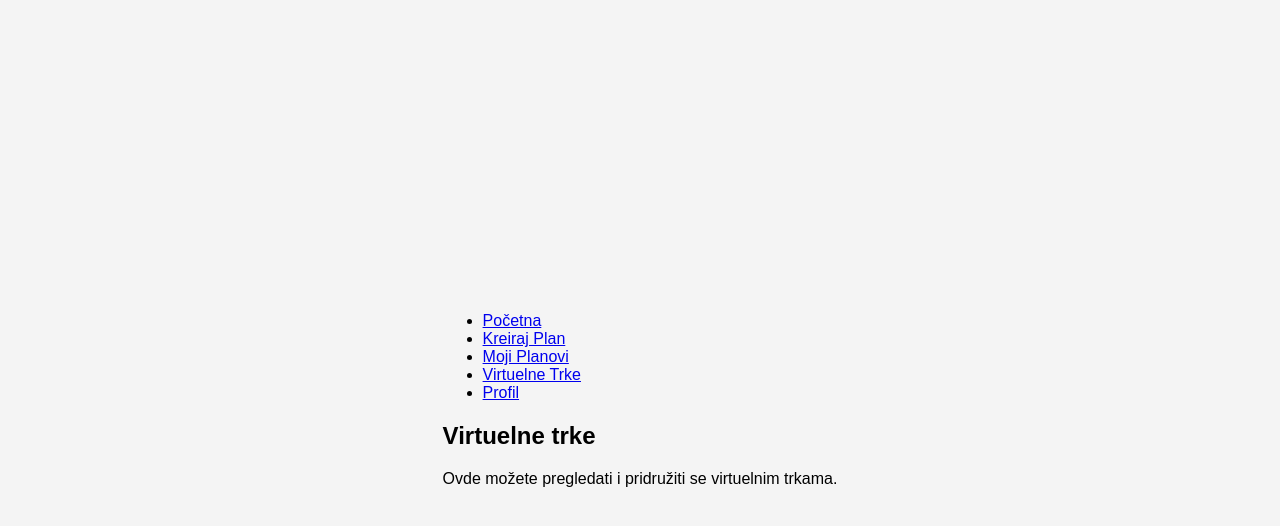
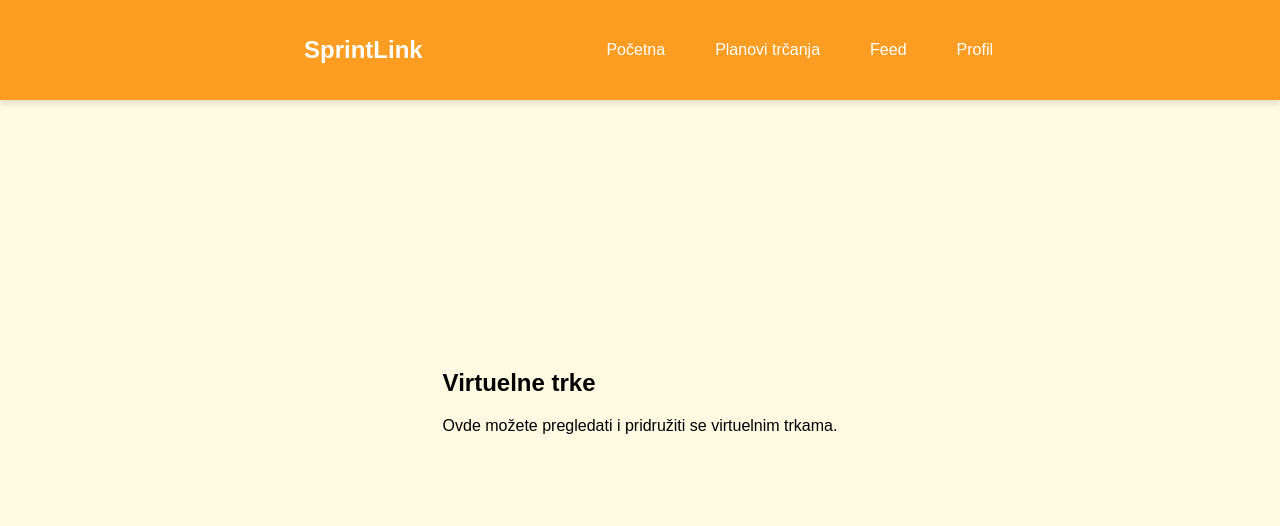
Before and after one commit to elab-development/internet-tehnologije-2024-projekat-partnerizatrcanje_20210349_20210081, a React (Create React App) app: page /races in a window 1280 px wide. Shown: the top 526 px of the page. Built offline with nearby package versions, Linux system fonts and the light colour scheme.

Commit message:
Home Page sada radi, dodat Navbar.css i izmenjen styles-main.css

```diff
--- a/src/App.js
+++ b/src/App.js
@@ -6,8 +6,8 @@ import Profile from "./pages/Profile";
 import CreatePlan from "./pages/CreatePlan";
 import MyPlans from "./pages/MyPlans";
 import Races from "./pages/Races";
-import NavBar from "./components/NavBar";
-import './styles.css';
+import Navbar from "./components/Navbar";
+import './styles/styles-main.css';
 
 function App() {
   return (
@@ -24,7 +24,7 @@ function App() {
           path="/home"
           element={
             <>
-              <NavBar />
+              <Navbar />
               <Home />
             </>
           }
@@ -33,7 +33,7 @@ function App() {
           path="/profile"
           element={
             <>
-              <NavBar />
+              <Navbar />
               <Profile />
             </>
           }
@@ -42,7 +42,7 @@ function App() {
           path="/create-plan"
           element={
             <>
-              <NavBar />
+              <Navbar />
               <CreatePlan />
             </>
           }
@@ -51,7 +51,7 @@ function App() {
           path="/my-plans"
           element={
             <>
-              <NavBar />
+              <Navbar />
               <MyPlans />
             </>
           }
@@ -60,7 +60,7 @@ function App() {
           path="/races"
           element={
             <>
-              <NavBar />
+              <Navbar />
               <Races />
             </>
           }
--- a/src/components/CommentSection.js
+++ b/src/components/CommentSection.js
@@ -0,0 +1,5 @@
+const CommentSection = () => {
+    return <div>Komentari</div>;
+  };
+
+  export default CommentSection;
--- a/src/components/Feed.js
+++ b/src/components/Feed.js
@@ -0,0 +1,12 @@
+import React from 'react';
+
+const Feed = () => {
+  return (
+    <div>
+      <h2>Feed</h2>
+      <p>Ovo je sekcija za feed.</p>
+    </div>
+  );
+};
+
+export default Feed;
--- a/src/components/NavBar.js
+++ b/src/components/NavBar.js
@@ -1,18 +1,21 @@
-import React from "react";
-import { Link } from "react-router-dom";
+import React from 'react';
+import { Link } from 'react-router-dom';
+import './Navbar.css'; // Uvezi CSS fajl za stilizaciju
 
-const NavBar = () => {
+const Navbar = () => {
   return (
     <nav className="navbar">
-      <ul>
-        <li><Link to="/home">Početna</Link></li>
-        <li><Link to="/create-plan">Kreiraj Plan</Link></li>
-        <li><Link to="/my-plans">Moji Planovi</Link></li>
-        <li><Link to="/races">Virtuelne Trke</Link></li> {/* NOVO */}
-        <li><Link to="/profile">Profil</Link></li>
-      </ul>
+      <div className="nav-container">
+        <h1 className="logo">SprintLink</h1>
+        <ul className="nav-links">
+          <li><Link to="/home">Početna</Link></li>
+          <li><Link to="/running-plans">Planovi trčanja</Link></li>
+          <li><Link to="/feed">Feed</Link></li>
+          <li><Link to="/profile">Profil</Link></li>
+        </ul>
+      </div>
     </nav>
   );
 };
 
-export default NavBar;
+export default Navbar;
--- /dev/null
+++ b/src/components/Navbar.css
@@ -0,0 +1,71 @@
+.navbar {
+  position: fixed;
+  top: 0;
+  left: 0;
+  height: 100px;
+  width: 100%;
+  background-color: #FF9D23;
+  display: flex;
+  justify-content: center;
+  align-items: center;
+  box-shadow: 0px 4px 6px rgba(0, 0, 0, 0.1);
+  z-index: 1000;
+}
+
+.nav-container {
+  display: flex;
+  justify-content: space-between;
+  align-items: center;
+  width: 100%;
+  margin: 0;
+  padding: 0 2rem;
+}
+
+.logo {
+  padding: 2rem;
+  font-size: 1.5rem;
+  font-weight: bold;
+  color: white;
+  margin-left: 15rem;
+  margin-top: 2rem;
+}
+
+.navbar ul {
+  list-style: none;
+  display: flex;
+  gap: 20px;
+  padding: 0;
+  margin-right: 15rem;
+}
+
+.navbar li {
+  display: inline-block;
+}
+
+.navbar a {
+  text-decoration: none;
+  font-weight: medium;
+  color: white;
+  font-size: 1rem;
+  padding: 10px 15px;
+  border-radius: 5px;
+  transition: background-color 0.3s ease;
+}
+
+.navbar a:hover {
+  background-color: rgba(0, 0, 0, 0.2); /* Blago tamnija boja na hover */
+}
+
+
+  /* Responsivnost za manje ekrane */
+  @media (max-width: 768px) {
+    .nav-container {
+      flex-direction: column;
+      align-items: center;
+    }
+
+    .nav-links {
+      flex-direction: column;
+      gap: 1rem;
+    }
+  }
--- a/src/components/Post.js
+++ b/src/components/Post.js
@@ -0,0 +1,4 @@
+export const Post = () => {
+    return <div>Post</div>;
+  };
+export default Post;
--- a/src/components/RunningPlanCard.js
+++ b/src/components/RunningPlanCard.js
@@ -0,0 +1,12 @@
+import React from 'react';
+
+const RunningPlanCard = () => {
+  return (
+    <div>
+      <h2>Running Plan</h2>
+      <p>Ovo je kartica za plan trčanja.</p>
+    </div>
+  );
+};
+
+export default RunningPlanCard;
--- a/src/styles.css
+++ b/src/styles/styles-main.css
@@ -1,6 +1,6 @@
 body {
     font-family: Arial, sans-serif;
-    background-color: #f4f4f4;
+    background-color: #FEF9E1;
     margin: 0;
     padding: 0;
     display: flex;
```
